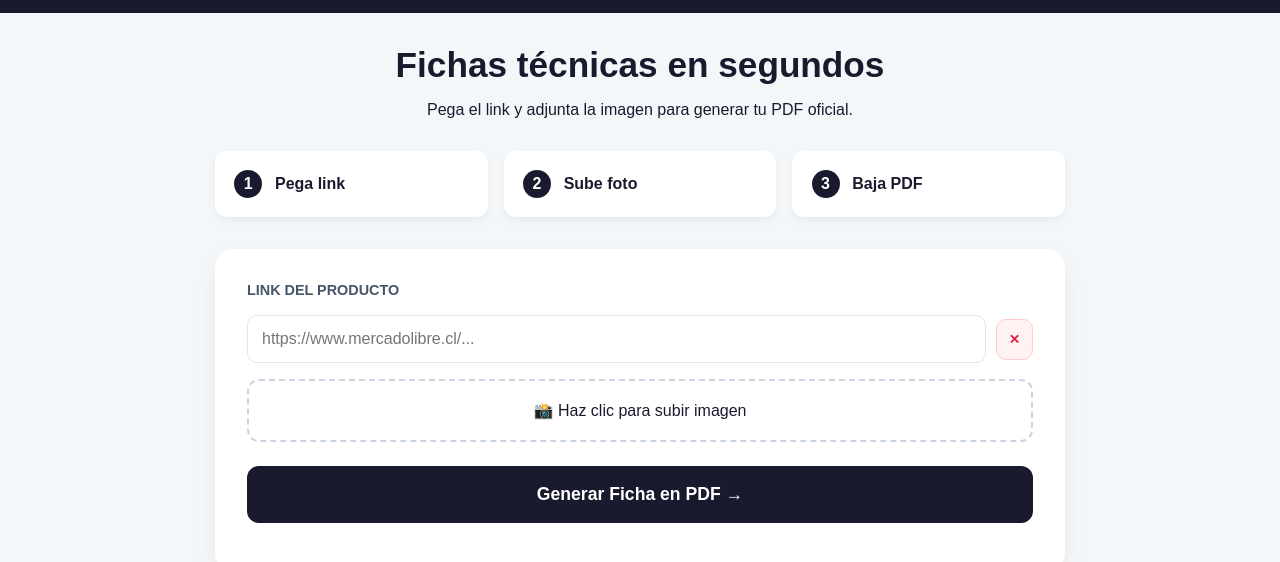
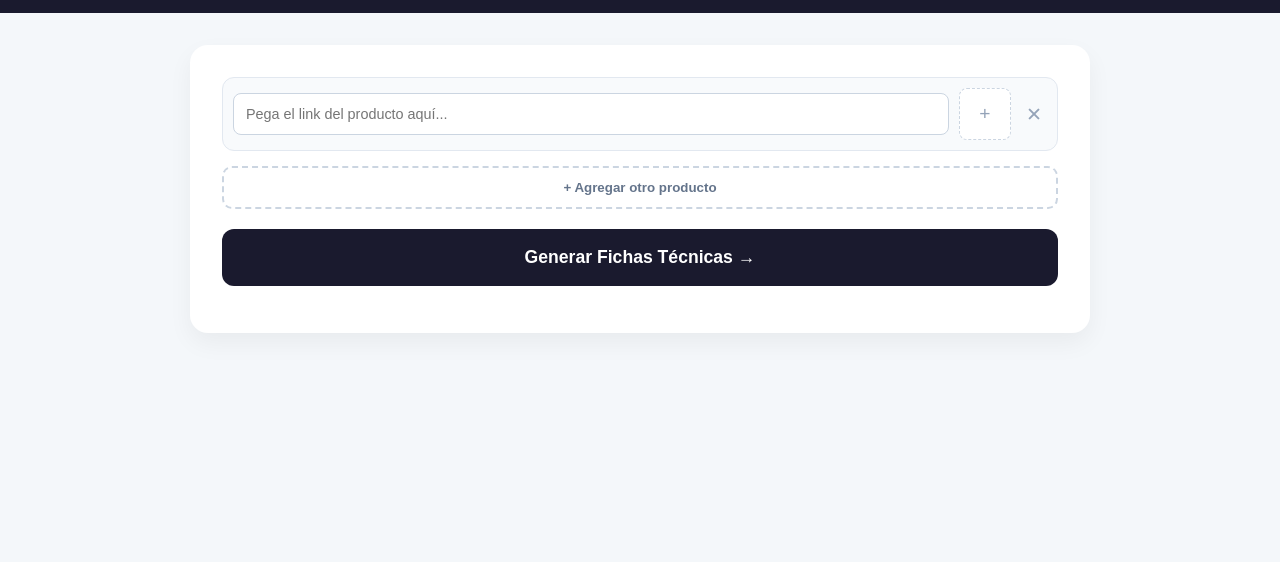
Before and after one commit to alexuribej/alexuribej.github.io, a plain HTML site: page Alfera_FichaTecnica.html in a window 1280 px wide. Shown: the part 64-626 px from the top of the page. Drawn offline with Linux system fonts and the light colour scheme.

Commit message:
Update Alfera_FichaTecnica.html

```diff
--- a/Alfera_FichaTecnica.html
+++ b/Alfera_FichaTecnica.html
@@ -9,114 +9,106 @@
         :root { --azul: #1A1A2E; --celeste: #7DAEDC; --bg: #F4F7FA; --texto: #1A1A2E; }
         body { font-family: 'DM Sans', sans-serif; background: var(--bg); margin: 0; padding: 0; color: var(--texto); }
         .header { background: var(--azul); padding: 1rem 2rem; display: flex; justify-content: space-between; align-items: center; color: white; }
-        .logo { height: 45px; filter: brightness(0) invert(1); } /* Ajuste para que el logo blanco resalte */
-        .main { max-width: 850px; margin: 2rem auto; padding: 0 1rem; }
-        .hero { text-align: center; margin-bottom: 2rem; }
-        .hero h1 { font-size: 2.2rem; color: var(--azul); margin-bottom: 0.5rem; }
-
-        .steps { display: grid; grid-template-columns: repeat(3, 1fr); gap: 1rem; margin-bottom: 2rem; }
-        .step { background: white; padding: 1.2rem; border-radius: 12px; display: flex; align-items: center; gap: 0.8rem; box-shadow: 0 4px 10px rgba(0,0,0,0.05); }
-        .step-num { background: var(--azul); color: white; width: 28px; height: 28px; border-radius: 50%; display: flex; align-items: center; justify-content: center; font-weight: bold; flex-shrink: 0; }
+        .logo { height: 45px; filter: brightness(0) invert(1); }
+        .main { max-width: 900px; margin: 2rem auto; padding: 0 1rem; }
 
         .card { background: white; padding: 2rem; border-radius: 18px; box-shadow: 0 10px 25px rgba(0,0,0,0.05); }
-        .input-row { display: flex; gap: 10px; margin-top: 1rem; align-items: center; }
-        input { flex: 1; padding: 14px; border: 1px solid #E0E6ED; border-radius: 10px; font-size: 1rem; }
 
-        .btn-del { background: #fef2f2; color: #e11d48; border: 1px solid #fecaca; padding: 12px; border-radius: 10px; cursor: pointer; font-weight: bold; }
+        /* Contenedor de Fila de Producto */
+        .producto-row { display: flex; gap: 10px; align-items: center; margin-bottom: 15px; background: #f8fafc; padding: 10px; border-radius: 12px; border: 1px solid #e2e8f0; }
+        input { flex: 1; padding: 12px; border: 1px solid #cbd5e1; border-radius: 8px; font-size: 0.9rem; }
 
-        /* Zona de carga de imagen mejorada */
-        .upload-box { margin-top: 1rem; border: 2px dashed #CBD5E1; border-radius: 12px; padding: 20px; text-align: center; cursor: pointer; transition: 0.3s; }
-        .upload-box:hover { border-color: var(--celeste); background: #F8FAFC; }
-        #preview-img { max-height: 120px; display: none; margin: 10px auto; border-radius: 6px; }
+        /* Botón de Imagen al costado */
+        .btn-img { width: 50px; height: 50px; border: 1.5px dashed #cbd5e1; border-radius: 8px; display: flex; align-items: center; justify-content: center; cursor: pointer; background: white; overflow: hidden; position: relative; }
+        .btn-img img { width: 100%; height: 100%; object-fit: cover; }
+        .btn-img span { font-size: 1.2rem; color: #94a3b8; }
 
-        .gen-btn { width: 100%; padding: 18px; background: var(--azul); color: white; border: none; border-radius: 12px; font-weight: bold; font-size: 1.1rem; cursor: pointer; margin-top: 1.5rem; }
+        .btn-del { background: none; border: none; color: #94a3b8; cursor: pointer; font-size: 1.2rem; padding: 5px; }
+        .btn-del:hover { color: #e11d48; }
 
-        /* Estructura PDF */
-        #pdf-layout { padding: 40px; display: none; background: white; }
+        .btn-add { width: 100%; padding: 12px; background: none; border: 2px dashed #cbd5e1; color: #64748b; border-radius: 10px; cursor: pointer; font-weight: bold; margin-bottom: 20px; }
+        .btn-add:hover { border-color: var(--celeste); color: var(--azul); }
+
+        .gen-btn { width: 100%; padding: 18px; background: var(--azul); color: white; border: none; border-radius: 12px; font-weight: bold; font-size: 1.1rem; cursor: pointer; }
+
+        #pdf-container { display: none; }
+        .page-break { page-break-after: always; }
     </style>
 </head>
 <body>
 
 <div class="header">
-    <img src="https://grupoalfera.cl/wp-content/uploads/2024/02/logo-alfera-blanco.png" class="logo" alt="Alfera">
+    <img src="https://grupoalfera.cl/wp-content/uploads/2024/02/logo-alfera-blanco.png" class="logo">
     <span style="font-size: 0.8rem; font-weight: 600; letter-spacing: 1px;">GENERADOR DE FICHAS TÉCNICAS</span>
 </div>
 
 <div class="main">
-    <div class="hero">
-        <h1>Fichas técnicas en segundos</h1>
-        <p>Pega el link y adjunta la imagen para generar tu PDF oficial.</p>
+    <div class="card">
+        <div id="lista-productos">
+            <div class="producto-row">
+                <input type="text" class="prod-url" placeholder="Pega el link del producto aquí...">
+                <div class="btn-img" onclick="this.querySelector('input').click()">
+                    <span>+</span>
+                    <input type="file" hidden accept="image/*" onchange="previewImg(this)">
+                    <img style="display:none">
                 </div>
-
-    <div class="steps">
-        <div class="step"><div class="step-num">1</div><div><strong>Pega link</strong></div></div>
-        <div class="step"><div class="step-num">2</div><div><strong>Sube foto</strong></div></div>
-        <div class="step"><div class="step-num">3</div><div><strong>Baja PDF</strong></div></div>
-    </div>
-
-    <div class="card">
-        <label style="font-weight: bold; color: #475569; font-size: 0.9rem;">LINK DEL PRODUCTO</label>
-        <div class="input-row">
-            <input type="text" id="prodUrl" placeholder="https://www.mercadolibre.cl/...">
-            <button class="btn-del" onclick="borrarTodo()">✕</button>
-        </div>
-
-        <div class="upload-box" onclick="document.getElementById('fileIn').click()">
-            <span id="up-text">📸 Haz clic para subir imagen</span>
-            <img id="preview-img">
-            <input type="file" id="fileIn" hidden accept="image/*" onchange="handleImage(this)">
-        </div>
-
-        <button class="gen-btn" onclick="procesarFicha()">Generar Ficha en PDF →</button>
-        <p id="msg" style="text-align: center; margin-top: 1rem; font-size: 0.9rem; color: #64748B;"></p>
+                <button class="btn-del" onclick="this.parentElement.remove()">✕</button>
             </div>
         </div>
 
-<div id="pdf-layout">
-    <div style="border-bottom: 4px solid #1A1A2E; padding-bottom: 15px; margin-bottom: 25px;">
-        <img src="https://grupoalfera.cl/wp-content/uploads/2024/02/logo-alfera-color.png" style="height: 50px; float: right;">
-        <h1 style="color: #1A1A2E; margin: 0;">Ficha Técnica</h1>
-    </div>
-    <div style="display: flex; gap: 30px;">
-        <img id="pdf-img" style="width: 250px; height: 250px; object-fit: contain; border: 1px solid #eee; border-radius: 8px;">
-        <div id="pdf-txt" style="flex: 1; font-size: 14px; line-height: 1.6; color: #333; white-space: pre-wrap;"></div>
-    </div>
-    <div style="margin-top: 50px; border-top: 1px solid #eee; padding-top: 15px; text-align: center; font-size: 10px; color: #999;">
-        Documento generado para uso comercial exclusivo de Grupo Alfera.
+        <button class="btn-add" onclick="agregarFila()">+ Agregar otro producto</button>
+        <button class="gen-btn" onclick="generarTodo()">Generar Fichas Técnicas →</button>
+        <p id="status" style="text-align: center; margin-top: 15px; color: #64748b; font-size: 0.9rem;"></p>
     </div>
 </div>
 
+<div id="pdf-container"></div>
+
 <script>
-let imgData = "";
+function agregarFila() {
+    const div = document.createElement('div');
+    div.className = 'producto-row';
+    div.innerHTML = `
+        <input type="text" class="prod-url" placeholder="Pega el link del producto aquí...">
+        <div class="btn-img" onclick="this.querySelector('input').click()">
+            <span>+</span>
+            <input type="file" hidden accept="image/*" onchange="previewImg(this)">
+            <img style="display:none">
+        </div>
+        <button class="btn-del" onclick="this.parentElement.remove()">✕</button>
+    `;
+    document.getElementById('lista-productos').appendChild(div);
+}
 
-function handleImage(input) {
+function previewImg(input) {
     if (input.files && input.files[0]) {
         const reader = new FileReader();
+        const container = input.parentElement;
         reader.onload = (e) => {
-            imgData = e.target.result;
-            document.getElementById('preview-img').src = imgData;
-            document.getElementById('preview-img').style.display = 'block';
-            document.getElementById('up-text').style.display = 'none';
+            const img = container.querySelector('img');
+            const span = container.querySelector('span');
+            img.src = e.target.result;
+            img.style.display = 'block';
+            span.style.display = 'none';
         };
         reader.readAsDataURL(input.files[0]);
     }
 }
 
-function borrarTodo() {
-    document.getElementById('prodUrl').value = "";
-    document.getElementById('fileIn').value = "";
-    document.getElementById('preview-img').style.display = 'none';
-    document.getElementById('up-text').style.display = 'block';
-    imgData = "";
-    document.getElementById('msg').innerText = "Campos limpios.";
-}
+async function generarTodo() {
+    const filas = document.querySelectorAll('.producto-row');
+    const pdfContainer = document.getElementById('pdf-container');
+    const status = document.getElementById('status');
+    pdfContainer.innerHTML = "";
 
-async function procesarFicha() {
-    const url = document.getElementById('prodUrl').value;
-    if(!url) return alert("Pega un link primero");
+    status.innerText = "⏳ Iniciando proceso con IA...";
 
-    const msg = document.getElementById('msg');
-    msg.innerText = "⏳ Consultando inteligencia artificial...";
+    for (let i = 0; i < filas.length; i++) {
+        const url = filas[i].querySelector('.prod-url').value;
+        const imgBase64 = filas[i].querySelector('img').src;
+        if (!url) continue;
+
+        status.innerText = `⏳ Analizando producto ${i + 1}...`;
 
         try {
             const res = await fetch("https://openrouter.ai/api/v1/chat/completions", {
@@ -127,36 +119,21 @@ async function procesarFicha() {
                 },
                 body: JSON.stringify({
                     "model": "google/gemini-2.0-flash-001",
-                "messages": [{ "role": "user", "content": `Analiza el producto en este link: ${url}. Crea una ficha técnica profesional con Nombre, Descripción y Especificaciones clave. Sin precios ni enlaces.` }]
+                    "messages": [{ "role": "user", "content": `Crea una ficha técnica profesional para: ${url}. Incluye Título y Especificaciones. Sin precios.` }]
                 })
             });
 
             const data = await res.json();
-        const textoFicha = data.choices[0].message.content;
+            const texto = data.choices[0].message.content;
 
-        // Montar PDF
-        document.getElementById('pdf-txt').innerText = textoFicha;
-        document.getElementById('pdf-img').src = imgData || "https://via.placeholder.com/300?text=Sin+Imagen";
-
-        const element = document.getElementById('pdf-layout');
-        element.style.display = 'block';
-
-        msg.innerText = "📄 Generando archivo PDF...";
-
-        await html2pdf().set({
-            margin: 0.5,
-            filename: 'Ficha_Alfera.pdf',
-            image: { type: 'jpeg', quality: 0.98 },
-            html2canvas: { scale: 2 },
-            jsPDF: { unit: 'in', format: 'letter', orientation: 'portrait' }
-        }).from(element).save();
-
-        element.style.display = 'none';
-        msg.innerText = "✅ PDF descargado con éxito.";
-    } catch (err) {
-        msg.innerText = "❌ Error. Verifica tu conexión o saldo en OpenRouter.";
-    }
-}
-</script>
-</body>
-</html>
+            // Crear hoja para el PDF
+            const page = document.createElement('div');
+            page.className = 'page-break';
+            page.style.padding = "40px";
+            page.innerHTML = `
+                <div style="border-bottom: 3px solid #1A1A2E; padding-bottom: 10px; margin-bottom: 20px; overflow: hidden;">
+                    <img src="https://grupoalfera.cl/wp-content/uploads/2024/02/logo-alfera-color.png" style="height: 45px; float: right;">
+                    <h2 style="color: #1A1A2E; margin: 0;">Ficha Técnica Comercial</h2>
+                </div>
+                <div style="display: flex; gap: 20px;">
+                    <img src="${imgBase64}" style="width:
```
Lines whose indentation alone changed are shown as unchanged.
